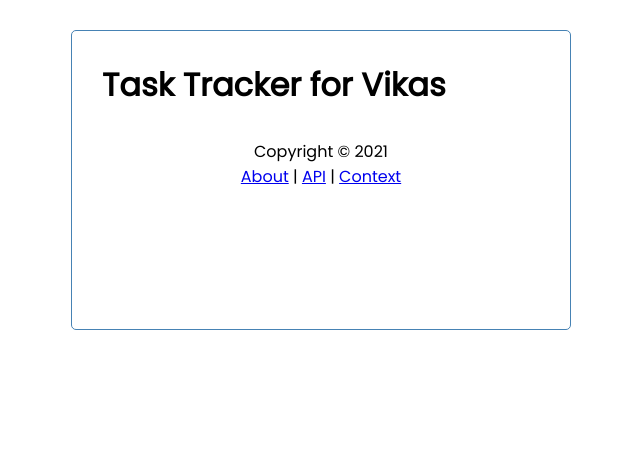
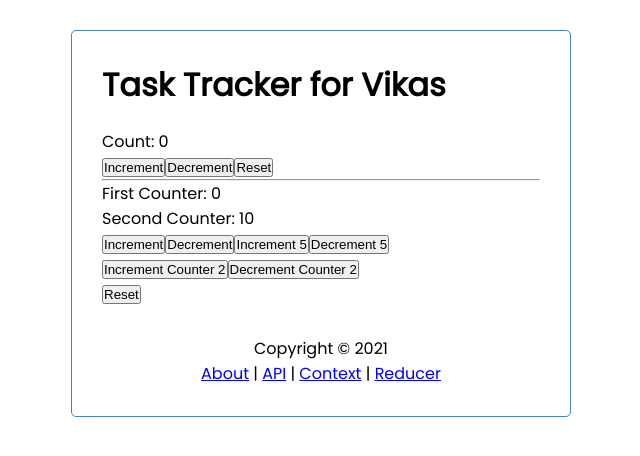
Before and after one commit to vAdyar/react-snippets, a React (Create React App) app: page /reducer in a window 1280 px wide. Shown: the top 456 px of the page, without its empty margins (319-959 px from the left). Built offline with nearby package versions, Linux system fonts and the light colour scheme; data requests are answered from the project's data file.

Commit message:
UseReducer example

```diff
--- a/src/App.js
+++ b/src/App.js
@@ -6,7 +6,9 @@
 import { useState, useEffect } from 'react'
 import {BrowserRouter as Router, Route} from 'react-router-dom'
 import DataFetching from "./components/API/DataFetching";
-import ContextTest from "./components/Context/ContextTest";
+import ContextTest from "./components/ContextHook/ContextTest";
+import CounterOne from "./components/ReducerHook/CounterOne";
+import Reducer from "./components/ReducerHook/Reducer";
 
 function App() {
   const [showAddTask, setShowAddTask] = useState(false)
@@ -103,6 +105,7 @@
         <Route path='/about' component={About}></Route>
         <Route path='/api' component={DataFetching}></Route>
         <Route path='/context' component={ContextTest}></Route>
+        <Route path='/reducer' component={Reducer}></Route>
       <Footer />
     </div>
     </Router>
--- /dev/null
+++ b/src/components/ReducerHook/CounterOne.js
@@ -0,0 +1,30 @@
+import React, {useReducer} from 'react'
+
+const initialState = 0
+const reducer = (state, action) => {
+    switch(action) {
+        case 'increment':
+            return state + 1
+        case 'decrement':
+            return state - 1
+        case 'reset':
+            return initialState
+        default:
+            return state
+    }
+}
+
+function CounterOne() {
+    const [count, dispatch] = useReducer(reducer, initialState)
+
+    return (
+        <div>
+            <div>Count: {count}</div>
+            <button onClick={() => dispatch('increment')}>Increment</button>
+            <button onClick={() => dispatch('decrement')}>Decrement</button>
+            <button onClick={() => dispatch('reset')}>Reset</button>
+        </div>
+    )
+}
+
+export default CounterOne
--- /dev/null
+++ b/src/components/ReducerHook/CounterTwo.js
@@ -0,0 +1,52 @@
+import React, {useReducer} from 'react'
+
+// Converting a state to an object to incorporate multiple state values.
+const initialState = {
+    firstCounter: 0,
+    secondCounter: 10,
+}
+
+// Converting action to object to remove the hard-coding of the increment value of the counter.
+const reducer = (state, action) => {
+    switch(action.type) {
+        case 'increment' :
+            return { ...state, firstCounter: state.firstCounter + action.value}
+        case 'decrement' :
+            return { ...state, firstCounter: state.firstCounter - action.value}
+        case 'increment2' :
+            return { ...state, secondCounter: state.secondCounter + action.value}
+        case 'decrement2' :
+            return { ...state, secondCounter: state.secondCounter - action.value}
+        case 'reset':
+            return initialState
+        default:
+            return state
+    }
+}
+
+function CounterTwo() {
+    // Count refers to entire current state value.
+    // dispatch is the action method sent to reducer
+    // reducer is the control function used to modify the state
+    const [count, dispatch] = useReducer(reducer, initialState)
+
+    return (
+        <div>
+            <div>First Counter: {count.firstCounter}</div>
+            <div>Second Counter: {count.secondCounter}</div>
+            <button onClick={() => dispatch({type: 'increment', value: 1})}>Increment</button>
+            <button onClick={() => dispatch({type: 'decrement', value: 1})}>Decrement</button>
+            <button onClick={() => dispatch({type: 'increment', value: 5})}>Increment 5</button>
+            <button onClick={() => dispatch({type: 'decrement', value: 5})}>Decrement 5</button>
+            <div>
+            <button onClick={() => dispatch({type: 'increment2', value: 1})}>Increment Counter 2</button>
+            <button onClick={() => dispatch({type: 'decrement2', value: 1})}>Decrement Counter 2</button>
+            </div>
+
+            <button onClick={() => dispatch({type: 'reset'})}>Reset</button>
+
+        </div>
+    )
+}
+
+export default CounterTwo
--- /dev/null
+++ b/src/components/ReducerHook/Reducer.js
@@ -0,0 +1,15 @@
+import React from 'react'
+import CounterOne from './CounterOne'
+import CounterTwo from './CounterTwo'
+
+function Reducer() {
+    return (
+        <div>
+            <CounterOne />
+            <hr />
+            <CounterTwo />
+        </div>
+    )
+}
+
+export default Reducer
--- a/src/components/ToDo-List/Footer.js
+++ b/src/components/ToDo-List/Footer.js
@@ -5,7 +5,7 @@
         <footer>
             <p>Copyright &copy; 2021</p>
             {/* <a href='/about'>About</a>   This creates a page reload*/}
-            <Link to="/about">About</Link> | <Link to="/api">API</Link> | <Link to="/context">Context</Link>
+            <Link to="/about">About</Link> | <Link to="/api">API</Link> | <Link to="/context">Context</Link> | <Link to="/reducer">Reducer</Link>
 
         </footer>
     )
```
Also changed, not shown: src/components/ContextHook/ComponentC.js (renamed from src/components/Context/ComponentC.js), src/components/ContextHook/ComponentE.js (renamed from src/components/Context/ComponentE.js), src/components/ContextHook/ComponentF.js (renamed from src/components/Context/ComponentF.js), src/components/ContextHook/ContextTest.js (renamed from src/components/Context/ContextTest.js).
